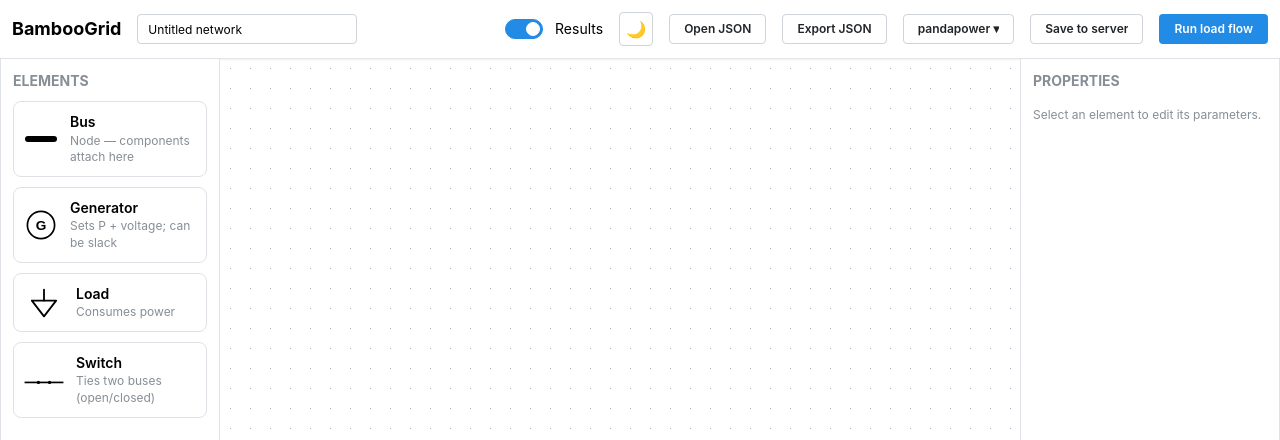
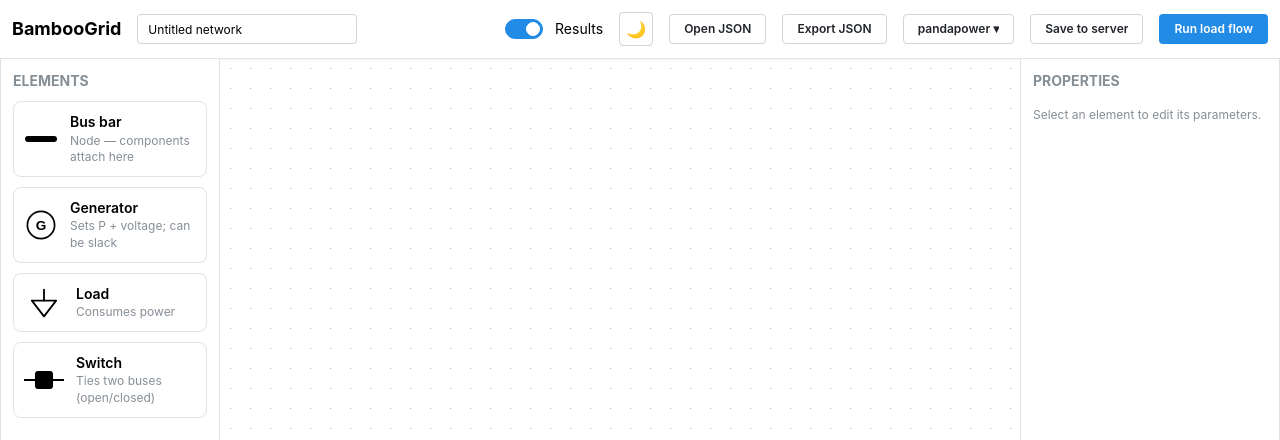
Before and after one commit to kickstage/bamboogrid, a React (Vite) app in the folder frontend/: page / in a window 1280 px wide. Shown: the top 440 px of the page. Built offline with nearby package versions, Linux system fonts and the light colour scheme.

Commit message:
Refined bus to have multiple ports, named it bus bar, made switch a square, fixed Q result formatting issue

```diff
--- a/frontend/src/canvas/Canvas.tsx
+++ b/frontend/src/canvas/Canvas.tsx
@@ -1,4 +1,4 @@
-import { useCallback } from "react";
+import { useCallback, useEffect } from "react";
 import { useComputedColorScheme } from "@mantine/core";
 import {
   Background,
@@ -25,9 +25,17 @@ export function Canvas() {
     onConnect,
     addNode,
     select,
+    fitSignal,
   } = useEditor();
-  const { screenToFlowPosition } = useReactFlow();
+  const { screenToFlowPosition, fitView } = useReactFlow();
   const colorScheme = useComputedColorScheme("light");
+
+  // After a network is loaded (import / open), bring it into view.
+  useEffect(() => {
+    if (!fitSignal) return;
+    const t = setTimeout(() => fitView({ padding: 0.2, duration: 300 }), 60);
+    return () => clearTimeout(t);
+  }, [fitSignal, fitView]);
 
   const onDragOver = useCallback((e: React.DragEvent) => {
     e.preventDefault();
@@ -55,11 +63,15 @@ export function Canvas() {
       if (target.type !== "bus") return false;
       const connectable = ["generator", "load", "switch"];
       if (!connectable.includes(source.type ?? "")) return false;
-      // One wire per handle (switches have two handles, others one).
-      const handleTaken = edges.some(
+      // One wire per source handle (switches have two handles, others one)...
+      const sourceTaken = edges.some(
         (e) => e.source === c.source && e.sourceHandle === c.sourceHandle,
       );
-      return !handleTaken;
+      // ...and one wire per bus port (no two elements on the same port).
+      const portTaken = edges.some(
+        (e) => e.target === c.target && e.targetHandle === c.targetHandle,
+      );
+      return !sourceTaken && !portTaken;
     },
     [nodes, edges],
   );
--- a/frontend/src/inspector/Inspector.tsx
+++ b/frontend/src/inspector/Inspector.tsx
@@ -33,7 +33,7 @@ export function Inspector() {
   return (
     <Stack gap="sm" p="sm">
       <Text size="sm" fw={700} c="dimmed">
-        {node.type?.toUpperCase()}
+        {node.type === "bus" ? "BUS BAR" : node.type?.toUpperCase()}
       </Text>
       <TextInput
         label="Name"
@@ -125,8 +125,8 @@ export function Inspector() {
       {node.type === "generator" &&
         (node.data as GeneratorData).res_p_mw !== undefined && (
           <Text size="xs" c="dimmed">
-            Result: P {(node.data as GeneratorData).res_p_mw!.toFixed(4)} MW · Q{" "}
-            {((node.data as GeneratorData).res_q_mvar ?? 0).toFixed(4)} MVar
+            Result: P {(node.data as GeneratorData).res_p_mw!.toFixed(4)} MW,
+            Q {((node.data as GeneratorData).res_q_mvar ?? 0).toFixed(4)} Mvar
           </Text>
         )}
 
--- a/frontend/src/nodes/BusNode.tsx
+++ b/frontend/src/nodes/BusNode.tsx
@@ -4,6 +4,16 @@ import { useEditor } from "../store";
 
 export const BUS_MIN_WIDTH = 140;
 export const BUS_DEFAULT_WIDTH = 220;
+
+// Connection ports at a fixed pixel spacing, anchored from the left so existing
+// ports keep their ids (and attached wires) as the bar is lengthened — a longer
+// bar just gains more ports rather than spreading the same few apart.
+const PORT_SPACING = 40;
+const PORT_MARGIN = 16;
+function portOffsets(width: number): number[] {
+  const count = Math.max(2, Math.floor((width - 2 * PORT_MARGIN) / PORT_SPACING) + 1);
+  return Array.from({ length: count }, (_, i) => PORT_MARGIN + i * PORT_SPACING);
+}
 
 // Color the busbar by voltage once a load flow has run: green near 1.0 p.u.,
 // amber/red as it drifts. Follows the theme (currentColor) before any result.
@@ -15,11 +25,12 @@ function voltageColor(vm_pu?: number): string {
   return "#dc2626";
 }
 
-export function BusNode({ data, selected }: NodeProps) {
+export function BusNode({ data, selected, width }: NodeProps) {
   const d = data as BusData;
   const showResults = useEditor((s) => s.showResults);
   const hasResult = showResults && d.vm_pu !== undefined;
   const color = hasResult ? voltageColor(d.vm_pu) : "currentColor";
+  const ports = portOffsets(width ?? BUS_DEFAULT_WIDTH);
 
   return (
     <div
@@ -38,8 +49,16 @@ export function BusNode({ data, selected }: NodeProps) {
         minWidth={BUS_MIN_WIDTH}
         shouldResize={(_e, params) => params.direction[1] === 0}
       />
-      {/* Single shared connection point; multiple elements may attach here. */}
-      <Handle type="target" position={Position.Top} style={{ background: color }} />
+      {/* Fixed-spacing ports; a wire snaps to the nearest one. */}
+      {ports.map((left, i) => (
+        <Handle
+          key={i}
+          id={`p${i}`}
+          type="target"
+          position={Position.Top}
+          style={{ left: `${left}px`, background: color }}
+        />
+      ))}
       <svg width="100%" height={20} aria-label="busbar" style={{ display: "block" }}>
         <rect
           x={0}
--- a/frontend/src/nodes/GeneratorNode.tsx
+++ b/frontend/src/nodes/GeneratorNode.tsx
@@ -15,8 +15,9 @@ export function GeneratorNode({ data, selected }: NodeProps) {
         {d.p_mw} MW{d.slack ? ` · slack ${d.slack_weight}` : ""}
       </div>
       {hasResult && (
-        <div style={{ fontSize: 9, fontWeight: 600, color: "#0ea5e9" }}>
-          P {d.res_p_mw!.toFixed(3)} · Q {(d.res_q_mvar ?? 0).toFixed(3)}
+        <div style={{ fontSize: 9, fontWeight: 600, color: "#0ea5e9", lineHeight: 1.2 }}>
+          <div>P {d.res_p_mw!.toFixed(3)} MW</div>
+          <div>Q {(d.res_q_mvar ?? 0).toFixed(3)} Mvar</div>
         </div>
       )}
       <Handle type="source" position={Position.Bottom} style={{ background: "currentColor" }} />
--- a/frontend/src/nodes/glyphs.tsx
+++ b/frontend/src/nodes/glyphs.tsx
@@ -54,35 +54,32 @@ export function LoadGlyph({ size = 50, stroke = "currentColor" }: GlyphProps) {
   );
 }
 
-// pandapower/switch.svg — two terminals with a lever; closed = horizontal,
-// open = lever lifted (a visible gap).
+// A simple square switch sign with short leads: filled = closed, hollow = open.
 export function SwitchGlyph({
-  size = 56,
+  size = 48,
   stroke = "currentColor",
   closed = true,
 }: GlyphProps & { closed?: boolean }) {
   return (
     <svg
       width={size}
-      height={(size * 26) / 72}
-      viewBox="24 28 72 26"
+      height={size / 2}
+      viewBox="0 0 40 20"
       aria-hidden
       style={{ display: "block", margin: "0 auto" }}
     >
-      {/* terminal leads */}
-      <line x1={25} y1={45} x2={50} y2={45} stroke={stroke} strokeWidth={3} />
-      <line x1={70} y1={45} x2={95} y2={45} stroke={stroke} strokeWidth={3} />
-      {/* lever */}
-      <line
-        x1={50}
-        y1={45}
-        x2={closed ? 70 : 72}
-        y2={closed ? 45 : 32}
+      <line x1={0} y1={10} x2={12} y2={10} stroke={stroke} strokeWidth={2} />
+      <line x1={28} y1={10} x2={40} y2={10} stroke={stroke} strokeWidth={2} />
+      <rect
+        x={12}
+        y={2}
+        width={16}
+        height={16}
+        rx={2}
+        fill={closed ? stroke : "none"}
         stroke={stroke}
-        strokeWidth={3}
+        strokeWidth={2}
       />
-      <circle cx={50} cy={45} r={3} fill={stroke} />
-      <circle cx={70} cy={45} r={3} fill={stroke} />
     </svg>
   );
 }
--- a/frontend/src/palette/Palette.tsx
+++ b/frontend/src/palette/Palette.tsx
@@ -3,7 +3,7 @@ import type { ElementKind } from "../types";
 import { BusGlyph, GeneratorGlyph, LoadGlyph, SwitchGlyph } from "../nodes/glyphs";
 
 const ITEMS: { kind: ElementKind; label: string; hint: string }[] = [
-  { kind: "bus", label: "Bus", hint: "Node — components attach here" },
+  { kind: "bus", label: "Bus bar", hint: "Node — components attach here" },
   { kind: "generator", label: "Generator", hint: "Sets P + voltage; can be slack" },
   { kind: "load", label: "Load", hint: "Consumes power" },
   { kind: "switch", label: "Switch", hint: "Ties two buses (open/closed)" },
--- a/frontend/src/store.ts
+++ b/frontend/src/store.ts
@@ -30,7 +30,7 @@ const newId = () => crypto.randomUUID();
 function defaultData(kind: ElementKind): ElementData {
   switch (kind) {
     case "bus":
-      return { name: "Bus", vn_kv: 0.4 } satisfies BusData;
+      return { name: "Bus bar", vn_kv: 0.4 } satisfies BusData;
     case "generator":
       return {
         name: "Generator",
@@ -54,6 +54,8 @@ interface EditorState {
   selectedId: string | null;
   message: string;
   showResults: boolean;
+  // Bumped whenever a network is loaded, so the canvas can re-fit the view.
+  fitSignal: number;
 
   onNodesChange: (changes: NodeChange[]) => void;
   onEdgesChange: (changes: EdgeChange[]) => void;
@@ -95,6 +97,7 @@ export const useEditor = create<EditorState>((set, get) => ({
   selectedId: null,
   message: "",
   showResults: true,
+  fitSignal: 0,
 
   onNodesChange: (changes) =>
     set({ nodes: applyNodeChanges(changes, get().nodes) as ElementNode[] }),
@@ -237,6 +240,7 @@ export const useEditor = create<EditorState>((set, get) => ({
           vm_pu: d.vm_pu,
           slack: d.slack,
           slack_weight: d.slack_weight,
+          port: edge?.targetHandle ?? "",
           x: n.position.x,
           y: n.position.y,
           waypoint: waypointOf(edge),
@@ -253,6 +257,7 @@ export const useEditor = create<EditorState>((set, get) => ({
           bus_id: edge?.target ?? "",
           p_mw: d.p_mw,
           q_mvar: d.q_mvar,
+          port: edge?.targetHandle ?? "",
           x: n.position.x,
           y: n.position.y,
           waypoint: waypointOf(edge),
@@ -271,6 +276,8 @@ export const useEditor = create<EditorState>((set, get) => ({
           bus_a: edgeA?.target ?? "",
           bus_b: edgeB?.target ?? "",
           closed: d.closed,
+          port_a: edgeA?.targetHandle ?? "",
+          port_b: edgeB?.targetHandle ?? "",
           x: n.position.x,
           y: n.position.y,
         };
@@ -315,6 +322,7 @@ export const useEditor = create<EditorState>((set, get) => ({
           id: `${g.id}->${g.bus_id}`,
           source: g.id,
           target: g.bus_id,
+          targetHandle: g.port || undefined,
           type: "wire",
           data: g.waypoint ? { waypoint: g.waypoint } : undefined,
         });
@@ -331,6 +339,7 @@ export const useEditor = create<EditorState>((set, get) => ({
           id: `${l.id}->${l.bus_id}`,
           source: l.id,
           target: l.bus_id,
+          targetHandle: l.port || undefined,
           type: "wire",
           data: l.waypoint ? { waypoint: l.waypoint } : undefined,
         });
@@ -348,6 +357,7 @@ export const useEditor = create<EditorState>((set, get) => ({
           source: s.id,
           sourceHandle: "a",
           target: s.bus_a,
+          targetHandle: s.port_a || undefined,
           type: "wire",
         });
       if (s.bus_b)
@@ -356,6 +366,7 @@ export const useEditor = create<EditorState>((set, get) => ({
           source: s.id,
           sourceHandle: "b",
           target: s.bus_b,
+          targetHandle: s.port_b || undefined,
           type: "wire",
         });
     }
@@ -366,6 +377,7 @@ export const useEditor = create<EditorState>((set, get) => ({
       edges,
       selectedId: null,
       message: "",
+      fitSignal: get().fitSignal + 1,
     });
   },
 }));
--- a/frontend/src/types.ts
+++ b/frontend/src/types.ts
@@ -56,6 +56,7 @@ export interface Generator {
   vm_pu: number;
   slack: boolean;
   slack_weight: number;
+  port?: string;
   x: number;
   y: number;
   waypoint?: { x: number; y: number } | null;
@@ -67,6 +68,7 @@ export interface Load {
   bus_id: string;
   p_mw: number;
   q_mvar: number;
+  port?: string;
   x: number;
   y: number;
   waypoint?: { x: number; y: number } | null;
@@ -78,6 +80,8 @@ export interface Switch {
   bus_a: string;
   bus_b: string;
   closed: boolean;
+  port_a?: string;
+  port_b?: string;
   x: number;
   y: number;
 }
```
Also changed, not shown: 2 other files (tests, documents, lock files or other folders).
